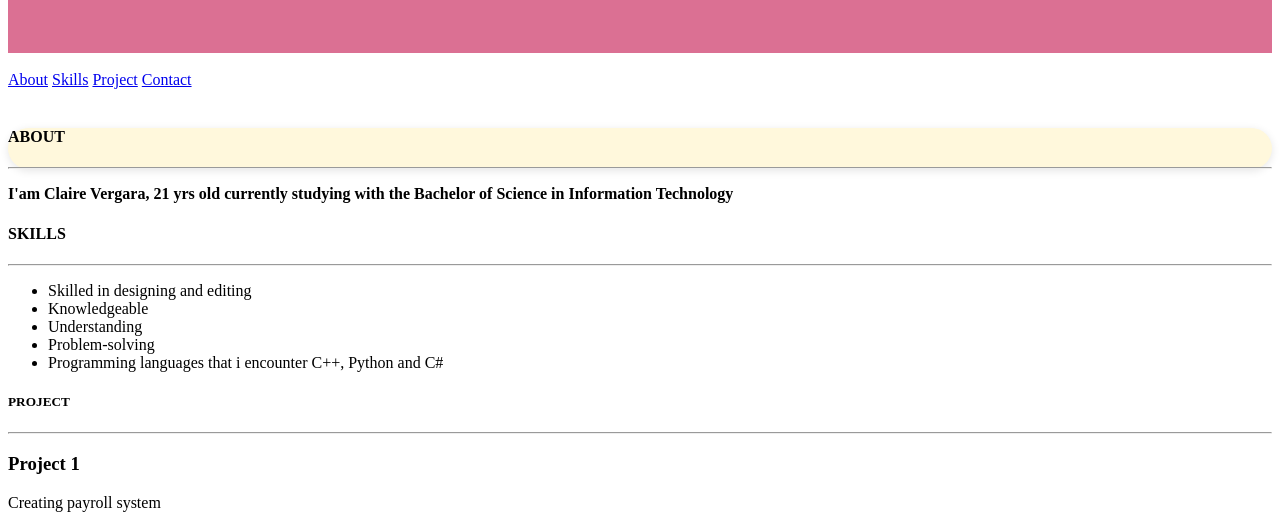
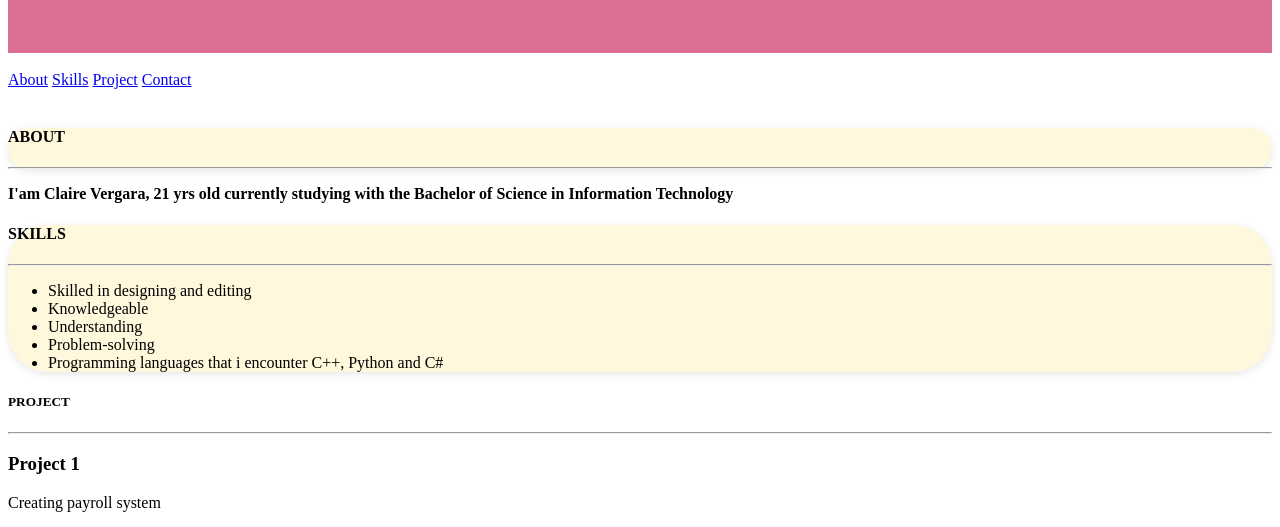
Before and after one commit to vergaraphoebeclaire-del/PortfolioWebsite_Vergara, a plain HTML site: page index.html in a window 1280 px wide. Shown: the part 260-787 px from the top of the page. Drawn offline with Linux system fonts and the light colour scheme.

Commit message:
Update style.css

```diff
--- a/style.css
+++ b/style.css
@@ -28,3 +28,9 @@
   box-shadow:0 2px 8px rgba(0,0,0,0.1);
   margin-bottom: 15px;
 }
+.skills{
+  background: cornsilk;
+  border-radius:40px;
+  box-shadow:0 2px 8px rgba(0,0,0,0.1);
+  margin-bottom: 15px;
+}
```
